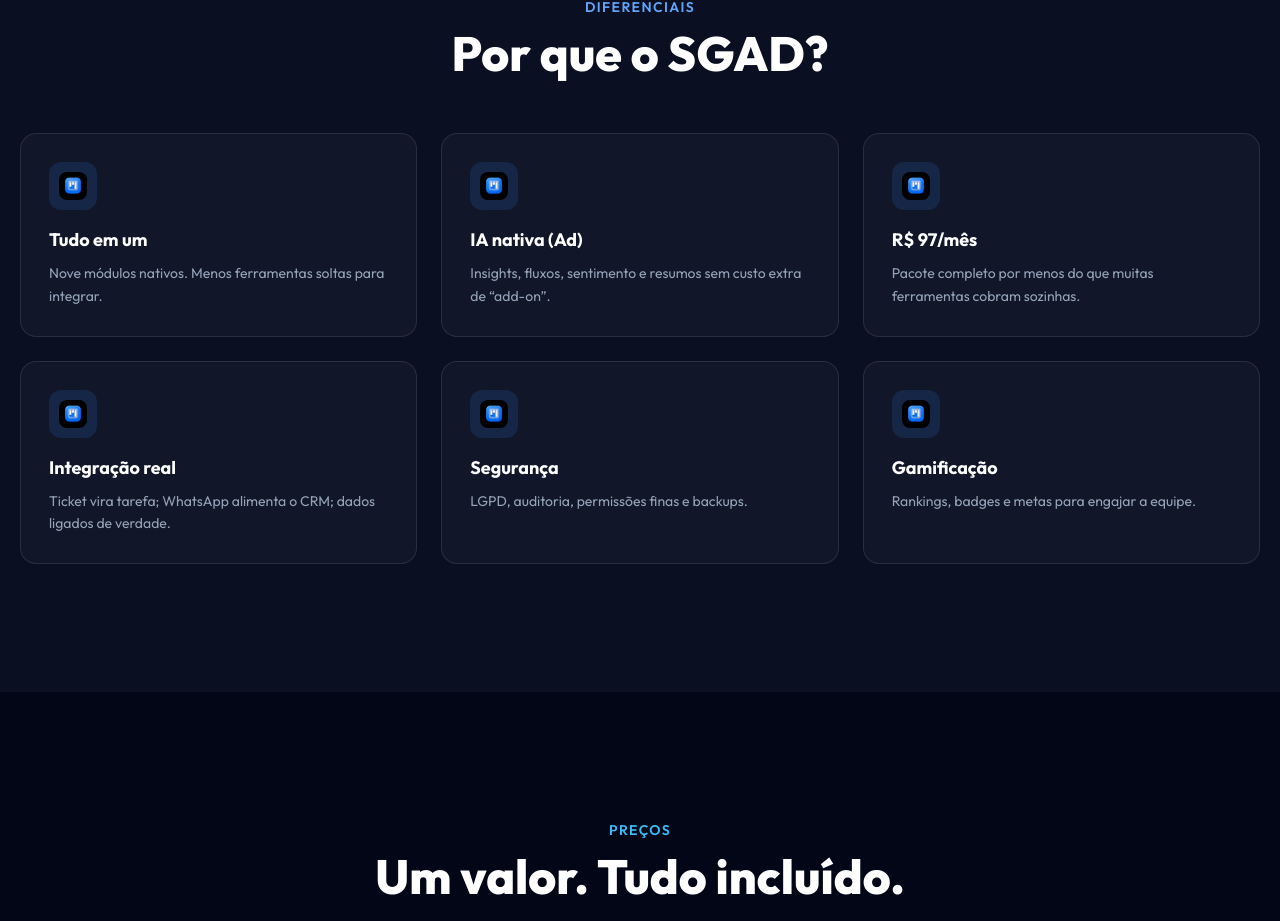
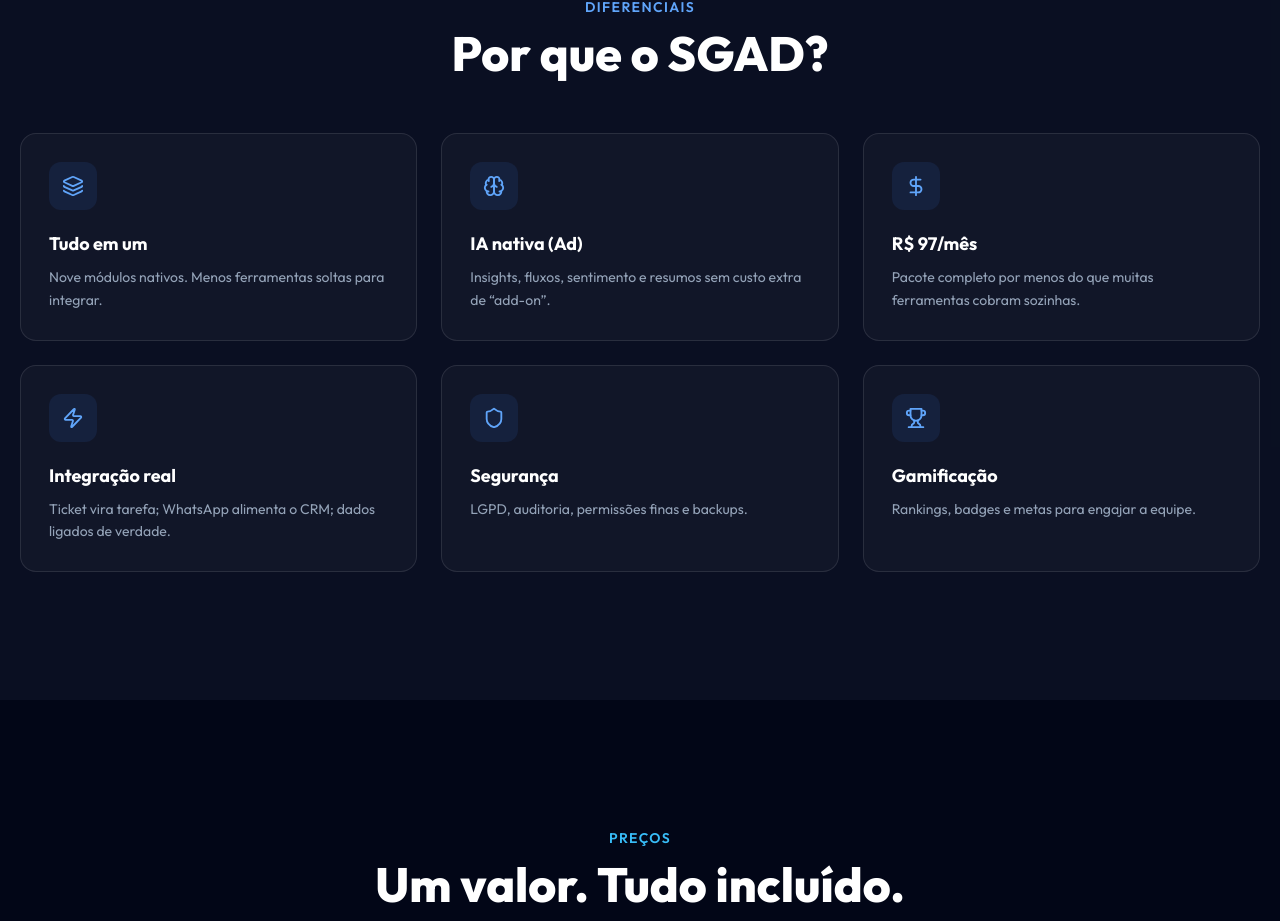
Before and after one commit to cewide/Site-SGAD, a React (Vite) app: page / in a window 1280 px wide. Shown: the part 2856-3777 px from the top of the page. Built offline with nearby package versions, Linux system fonts and the light colour scheme; no server answers.

Commit message:
Add files via upload

```diff
--- a/src/config.js
+++ b/src/config.js
@@ -4,4 +4,4 @@
  */
 export const SIGNUP_URL =
   (import.meta.env.VITE_SGAD_SIGNUP_URL && String(import.meta.env.VITE_SGAD_SIGNUP_URL).trim()) ||
-  "https://app.sgad.com.br/cadastro";
+  "https://sgad.aefsoftwares.com.br/usuarios";
--- a/src/data/marketing.js
+++ b/src/data/marketing.js
@@ -34,11 +34,12 @@
   },
 ];
 
+/** icon: chave para o mapa de ícones Lucide em Differentials.jsx */
 export const DIFFERENTIALS = [
-  { title: "Tudo em um", text: "Nove módulos nativos. Menos ferramentas soltas para integrar." },
-  { title: "IA nativa (Ad)", text: "Insights, fluxos, sentimento e resumos sem custo extra de “add-on”." },
-  { title: "R$ 97/mês", text: "Pacote completo por menos do que muitas ferramentas cobram sozinhas." },
-  { title: "Integração real", text: "Ticket vira tarefa; WhatsApp alimenta o CRM; dados ligados de verdade." },
-  { title: "Segurança", text: "LGPD, auditoria, permissões finas e backups." },
-  { title: "Gamificação", text: "Rankings, badges e metas para engajar a equipe." },
+  { icon: "layers", title: "Tudo em um", text: "Nove módulos nativos. Menos ferramentas soltas para integrar." },
+  { icon: "brain", title: "IA nativa (Ad)", text: "Insights, fluxos, sentimento e resumos sem custo extra de “add-on”." },
+  { icon: "dollar", title: "R$ 97/mês", text: "Pacote completo por menos do que muitas ferramentas cobram sozinhas." },
+  { icon: "zap", title: "Integração real", text: "Ticket vira tarefa; WhatsApp alimenta o CRM; dados ligados de verdade." },
+  { icon: "shield", title: "Segurança", text: "LGPD, auditoria, permissões finas e backups." },
+  { icon: "trophy", title: "Gamificação", text: "Rankings, badges e metas para engajar a equipe." },
 ];
--- a/src/sections/Differentials.jsx
+++ b/src/sections/Differentials.jsx
@@ -1,5 +1,14 @@
-import { Logo } from "../components/Logo.jsx";
+import { Layers, Brain, DollarSign, Zap, Shield, Trophy } from "lucide-react";
 import { DIFFERENTIALS } from "../data/marketing.js";
+
+const ICON_MAP = {
+  layers: Layers,
+  brain: Brain,
+  dollar: DollarSign,
+  zap: Zap,
+  shield: Shield,
+  trophy: Trophy,
+};
 
 export function Differentials() {
   return (
@@ -10,18 +19,21 @@
           <h2 className="text-3xl font-extrabold text-white sm:text-4xl md:text-5xl">Por que o SGAD?</h2>
         </div>
         <div className="grid gap-6 sm:grid-cols-2 lg:grid-cols-3">
-          {DIFFERENTIALS.map((d) => (
-            <div
-              key={d.title}
-              className="flex flex-col rounded-2xl border border-white/10 bg-white/[0.03] p-7 transition hover:border-blue-500/30"
-            >
-              <div className="mb-4 flex h-12 w-12 items-center justify-center rounded-xl bg-blue-500/15">
-                <Logo size={28} className="rounded-lg" />
+          {DIFFERENTIALS.map((d) => {
+            const Icon = ICON_MAP[d.icon];
+            return (
+              <div
+                key={d.title}
+                className="group flex flex-col rounded-2xl border border-white/10 bg-white/[0.03] p-7 transition hover:border-blue-500/30"
+              >
+                <div className="mb-5 flex h-12 w-12 shrink-0 items-center justify-center rounded-xl bg-blue-500/10 transition-colors group-hover:bg-blue-500/[0.18]">
+                  {Icon ? <Icon size={22} className="text-blue-400" strokeWidth={2} aria-hidden /> : null}
+                </div>
+                <h3 className="mb-2 text-lg font-bold text-white">{d.title}</h3>
+                <p className="flex-1 text-sm leading-relaxed text-slate-400">{d.text}</p>
               </div>
-              <h3 className="mb-2 text-lg font-bold text-white">{d.title}</h3>
-              <p className="text-sm leading-relaxed text-slate-400">{d.text}</p>
-            </div>
-          ))}
+            );
+          })}
         </div>
       </div>
     </section>
```
